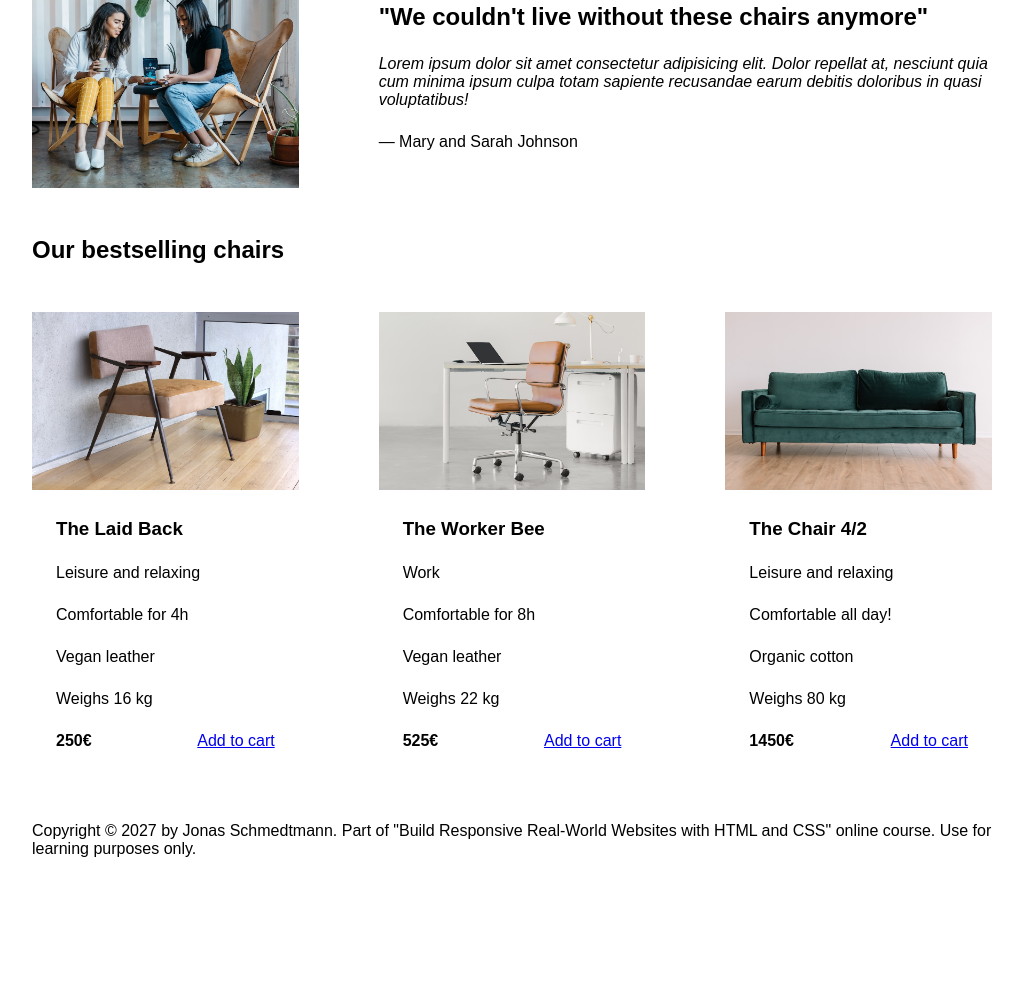
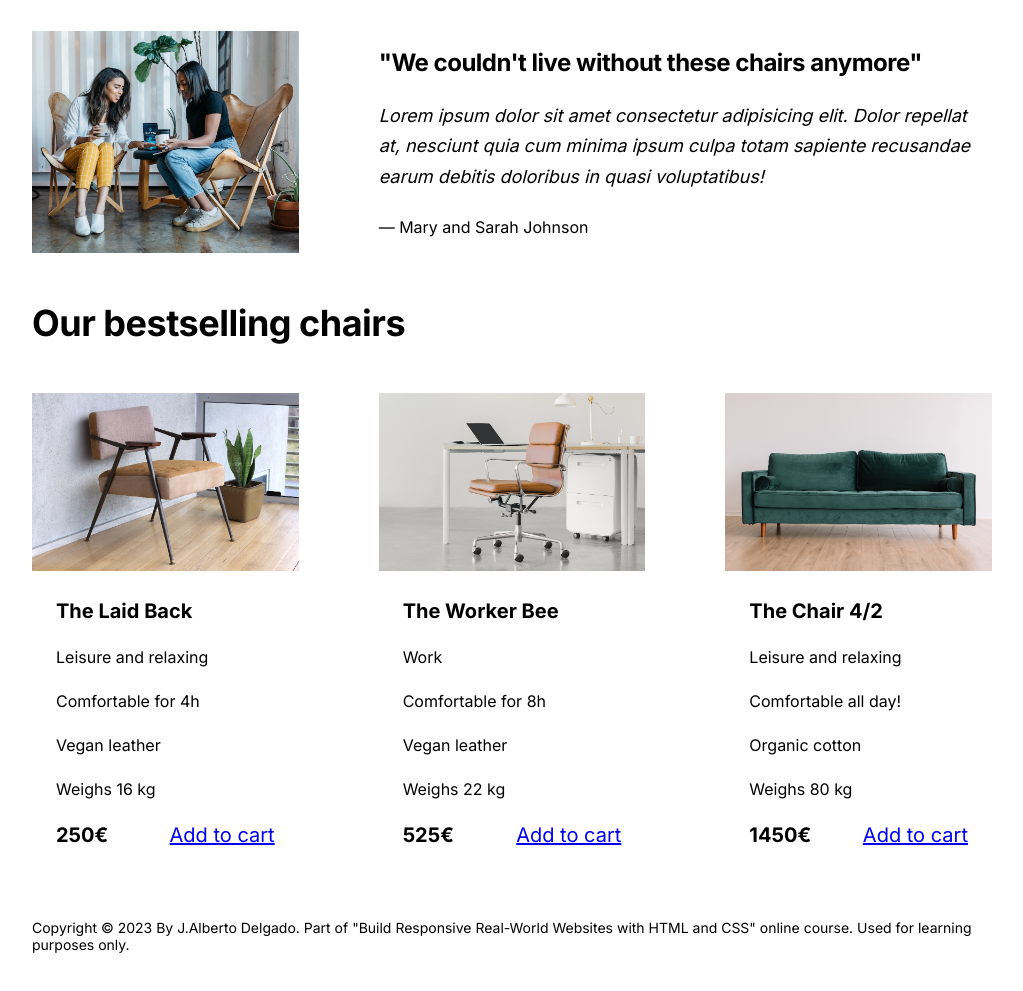
Before and after one commit to JoseAlbDR/designAndFrameworkCSS, a plain HTML site: page index.html in a window 1280 px wide. Shown: the part 800-1791 px from the top of the page, without its empty margins (128-1151 px from the left). Before the commit the page ends 1706 px from the top, so only its background shows below. Drawn offline with Linux system fonts and the light colour scheme.

Commit message:
Font sizes and line height

```diff
--- a/index.html
+++ b/index.html
@@ -158,8 +158,8 @@
       </section>
 
       <footer>
-        Copyright &copy; 2027 by Jonas Schmedtmann. Part of "Build Responsive
-        Real-World Websites with HTML and CSS" online course. Use for learning
+        Copyright &copy; 2023 By J.Alberto Delgado. Part of "Build Responsive
+        Real-World Websites with HTML and CSS" online course. Used for learning
         purposes only.
       </footer>
     </div>
--- a/style.css
+++ b/style.css
@@ -16,7 +16,7 @@ FONT SIZE SYSTEM (px)
 /* GENERAL STYLES */
 /* ------------------------ */
 body {
-  font-family: sans-serif;
+  font-family: "Inter", sans-serif;
 }
 
 .container {
@@ -31,6 +31,8 @@ section {
 
 h2 {
   margin-bottom: 48px;
+  font-size: 36px;
+  letter-spacing: -0.5px;
 }
 
 .grid-3-cols {
@@ -53,10 +55,15 @@ header {
 
 .header-text-box {
   align-self: center;
+  font-size: 18px;
+  line-height: 1.7;
 }
 
 h1 {
   margin-bottom: 24px;
+  font-size: 44px;
+  line-height: 1.1;
+  letter-spacing: -1px;
 }
 
 .header-text {
@@ -73,9 +80,12 @@ img {
 
 .features-title {
   margin-bottom: 16px;
+  font-size: 20px;
 }
 
 .features-text {
+  font-size: 18px;
+  line-height: 1.6;
 }
 
 /* TESTIMONIAL */
@@ -89,11 +99,14 @@ img {
 
 .testimonial-box h2 {
   margin-bottom: 24px;
+  font-size: 24px;
 }
 
 .testimonial-text {
   font-style: italic;
   margin-bottom: 24px;
+  line-height: 1.7;
+  font-size: 18px;
 }
 
 /* CHAIRS */
@@ -103,6 +116,7 @@ img {
 
 h3 {
   margin-bottom: 24px;
+  font-size: 20px;
 }
 
 .chair-details {
@@ -127,8 +141,10 @@ h3 {
 .chair-price {
   display: flex;
   justify-content: space-between;
+  font-size: 20px;
 }
 
 footer {
   margin-bottom: 48px;
+  font-size: 14px;
 }
```
